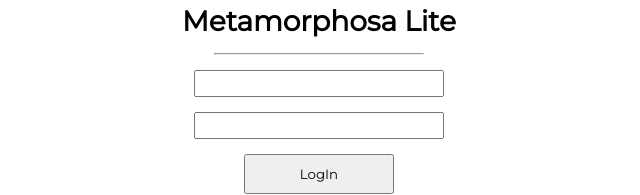
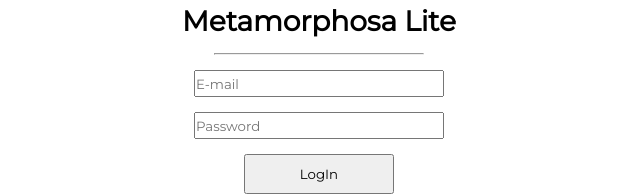
Before and after one commit to VladyslavHimself/metamorphosa-lite--frontend, a Next.js app: page / in a window 1280 px wide. Shown: the part 301-496 px from the top of the page, without its empty margins (321-961 px from the left). Built offline with nearby package versions, Linux system fonts and the light colour scheme.

Commit message:
basic oauth logic. #TODO login via API

```diff
--- a/components/Auth/Auth.tsx
+++ b/components/Auth/Auth.tsx
@@ -1,8 +1,17 @@
-import React from 'react';
+import React, { useEffect, useState } from 'react';
 import { Button } from '../Button/Button';
 import { Input } from '../Input/Input';
 import classes from './Auth.module.scss';
-export const Auth = () => {
+
+export const Auth = (): JSX.Element => {
+
+  const [emailInput, setEmailInput] = useState<string>('');
+  const [passwordInput, setPasswordInput] = useState<string>('');
+
+  const onButtonClickHandler = (): void => {
+    // #TODO login
+  };
+
   return (
     <div className={classes.auth}>
       <div className={classes['auth__heading']}>
@@ -10,11 +19,11 @@ export const Auth = () => {
       </div>
       <hr />
       <div className={classes['auth__inputField']}>
-        <Input type='text' />
-        <Input type='password' />
+        <Input type='text' placeholder='E-mail' setData={setEmailInput} />
+        <Input type='password' placeholder='Password' setData={setPasswordInput} />
       </div>
 
-      <Button value='LogIn' />
+      <Button value='LogIn' onClickHandler={onButtonClickHandler} />
     </div>
   );
 };
--- a/components/Button/Button.interface.ts
+++ b/components/Button/Button.interface.ts
@@ -1,3 +1,4 @@
-export interface IProps {
+export interface IProps extends React.HTMLProps<HTMLButtonElement> {
   value: string,
+  onClickHandler: () => void;
 }
--- a/components/Button/Button.tsx
+++ b/components/Button/Button.tsx
@@ -2,9 +2,9 @@ import React from 'react'
 import { IProps } from './Button.interface';
 import classes from './Button.module.scss';
 
-export const Button = ({ value }: IProps ) => {
+export const Button = ({ value, onClickHandler }: IProps ) => {
   return (
-    <button className={classes.button}>
+    <button className={classes.button} onClick={onClickHandler}>
       {value}
     </button>
   );
--- a/components/Input/Input.interface.ts
+++ b/components/Input/Input.interface.ts
@@ -1,4 +1,5 @@
 export interface IProps {
   type: 'text' | 'password',
   placeholder?: string,
+  setData: React.Dispatch<React.SetStateAction<string>>,
 }
--- a/components/Input/Input.tsx
+++ b/components/Input/Input.tsx
@@ -3,17 +3,18 @@ import { IProps } from './Input.interface';
 import classes from './Input.module.scss';
 
 
-export const Input = ({type, placeholder}: IProps): JSX.Element => {
+export const Input = ({type, placeholder, setData}: IProps): JSX.Element => {
 
-  const [inputData, setInputData] = useState<string>('');
+  const onChangeInputHandler = (data: string) => {
+    setData(data);
+  }
 
   return (
     <input
       type={type}
       className={classes.input}
       placeholder={placeholder}
-      value={inputData}
-      onChange={e => setInputData(e.target.value)}
+      onChange={e => onChangeInputHandler(e.target.value)}
     />
-  )
+  );
 };
```
Also changed, not shown: services/authAPI/authApi.ts (added, +8 -0 lines).
